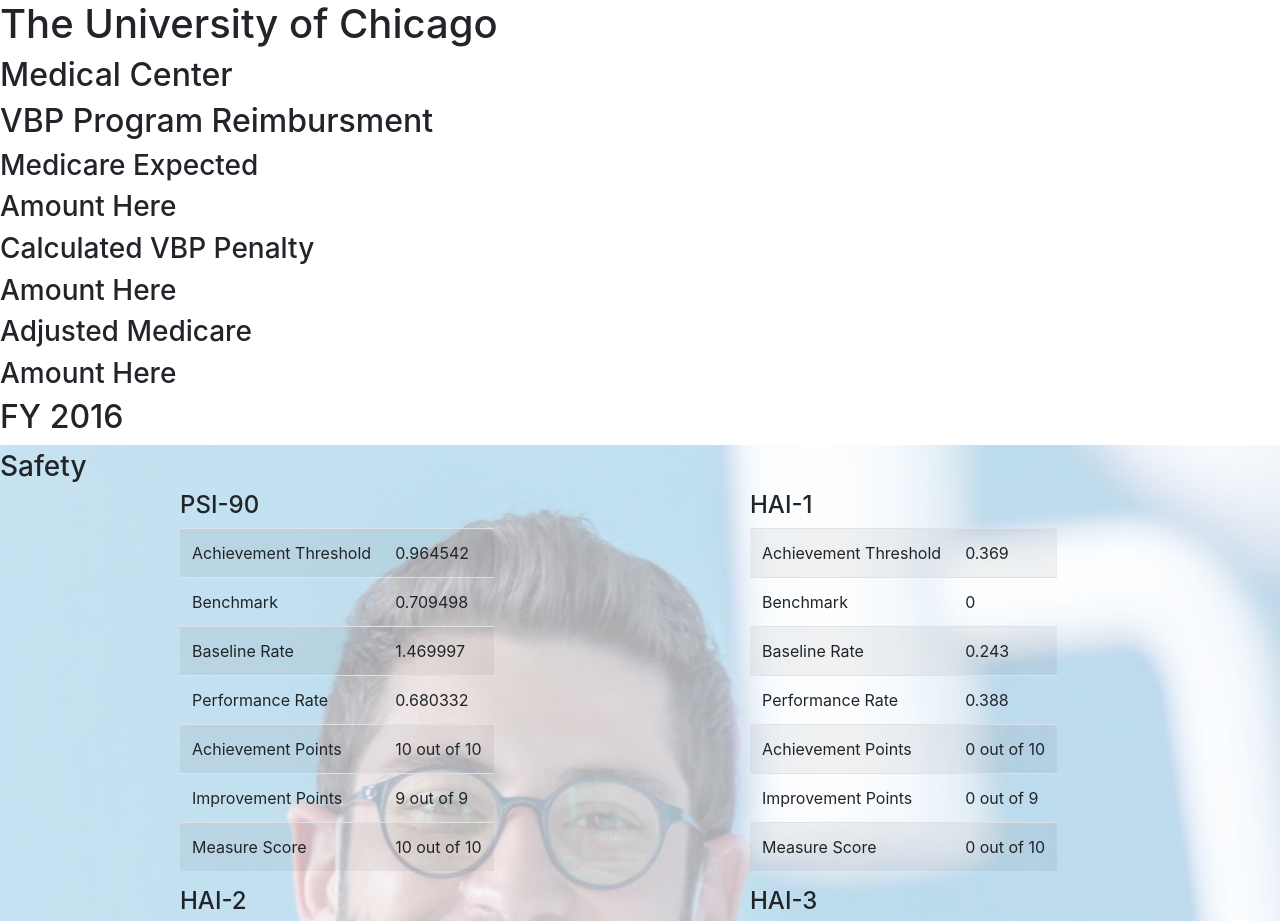
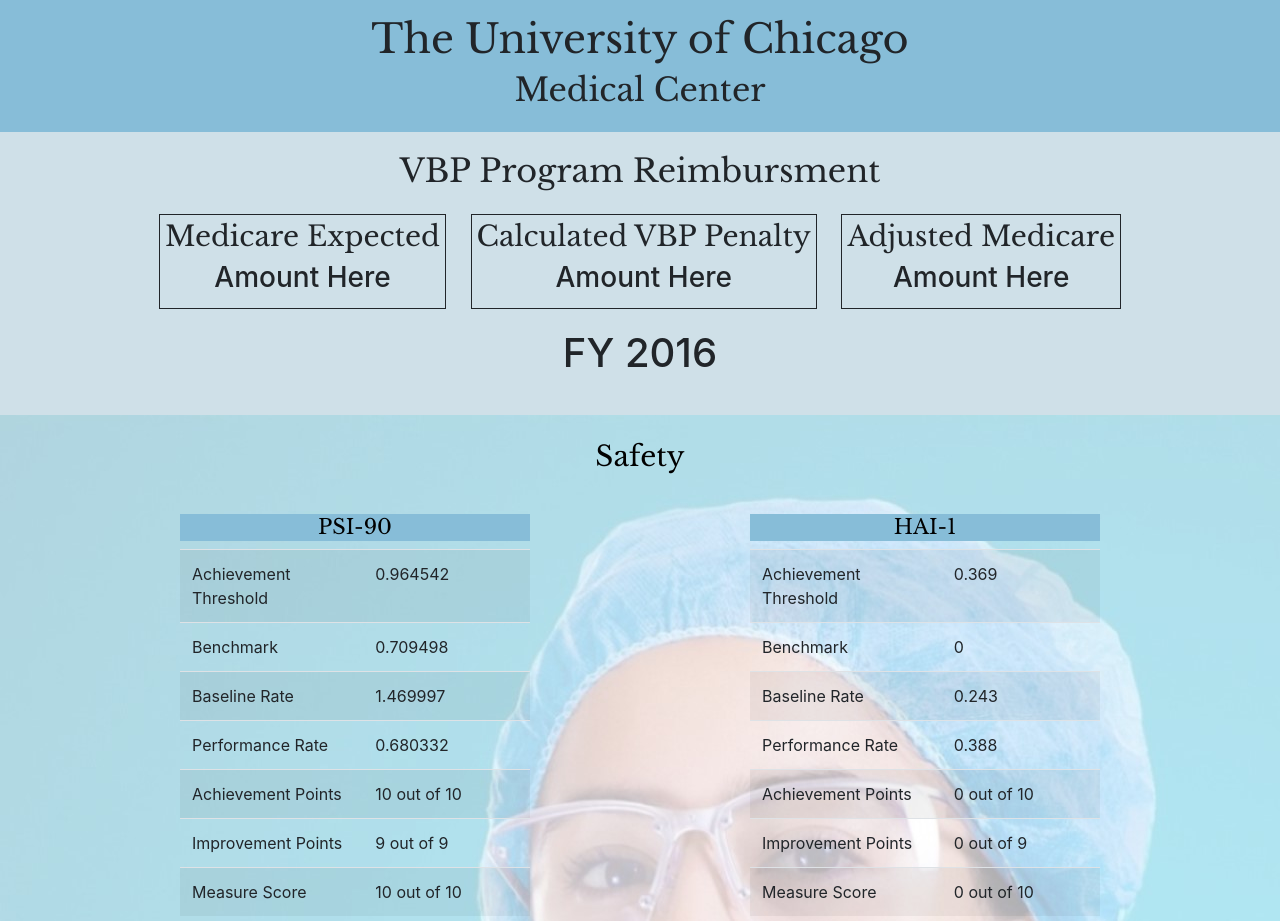
Before and after one commit to whitewolf8383/class-project-ct310, a plain HTML site: page index.html in a window 1280 px wide. Shown: the top 921 px of the page. Drawn offline with nearby package versions, Linux system fonts and the light colour scheme.

Commit message:
updated style for PDF

```diff
--- a/index_style.css
+++ b/index_style.css
@@ -1,40 +1,101 @@
 body{
   font-family: "Lato";
+}
+
+  .top-section{
+    background-color: #87bdd8;
+    font-family: "Libre Baskerville";
+    padding: 15px;
     text-align: center;
   }
 
-#top_section{
-  background-color: #86A8ED;
-  font-family: "Libre Baskerville";
-  padding-top: 3px;
-  padding-bottom: 5px;
+  #safety{
+    background-image: url(images/female_doc.jpg);
+    background-repeat: no-repeat;
+    color: black;
+    padding-bottom: 15px;
+    padding-top: 25px;
   }
 
-#top_section h1{
-  font-size: 3em;
+  #hcahps{
+    background-image: url(images/Male_doc.jpeg);
+    background-repeat: no-repeat;
+    color: black;
+    padding-bottom: 15px;
+    padding-top: 25px;
   }
 
-#top_section h2{
-  font-size: 2.5em;
+  #eff{
+    background-image: url(images/Hospital_front.jpeg);
+    background-repeat: no-repeat;
+    color: black;
+    padding-bottom: 15px;
+    padding-top: 25px;
   }
 
-#safety{
-  background-image: url(images/Male_doc.jpeg);
-  background-position: center;
-  background-repeat: no-repeat;
-  background-size: cover;
-  padding-top: 5px;
+  .vbph{
+    font-family: "Libre Baskerville";
+    text-align: center;
   }
 
-.saftey_PSI-90{
+  .fy{
+    font-size: 2.5em;
+    margin-top: 20px;
+    text-align: center;
+  }
+
+  .vbp{
+    background-color: #Cfe0e8;
+    padding-bottom: 30px;
+    padding-top: 20px;
+    text-align: center;
+  }
+
+  .tb{
+    border: solid thin;
     display: inline-block;
+    margin-left: 10px;
+    margin-right: 10px;
+    margin-top: 15px;
+    padding: 5px;
     position: relative;
   }
 
-.tab-div{
-  width: 800px;
+  .table-tab{
+    display: inline-block;
   }
 
-.tab-div-50{
-  width: 50%;
+  table tr td{
+    width: 300px;
   }
+
+  .rt{
+    background-color: #87bdd8;
+    font-family: "Libre Baskerville";
+    font-size: 1.3em;
+    padding: 1px;
+    text-align: center;
+  }
+
+  .spacer{
+    margin-bottom: 50px;
+    margin-top: 40px;
+  }
+
+  .sp{
+    margin-top: 150px;
+  }
+
+  .sp2{
+      margin-top: 150px;
+  }
+
+  .bottom-section{
+    background-color: #87bdd8;
+    padding: 10px;
+  }
+
+  .bottom-section h6{
+    font-size: .7em;
+    font-family: "Lato";
+  }
```
Lines whose indentation alone changed are shown as unchanged.
